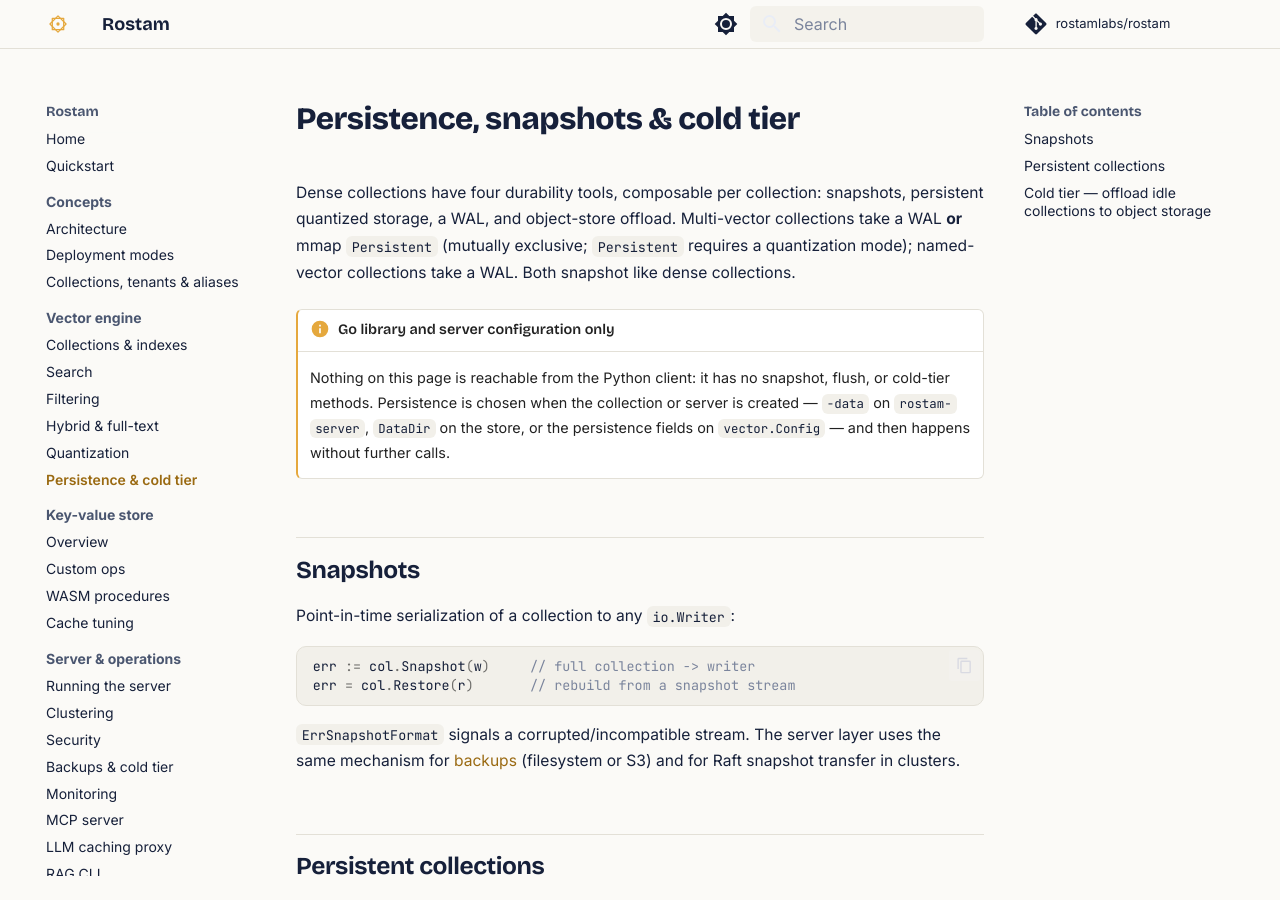
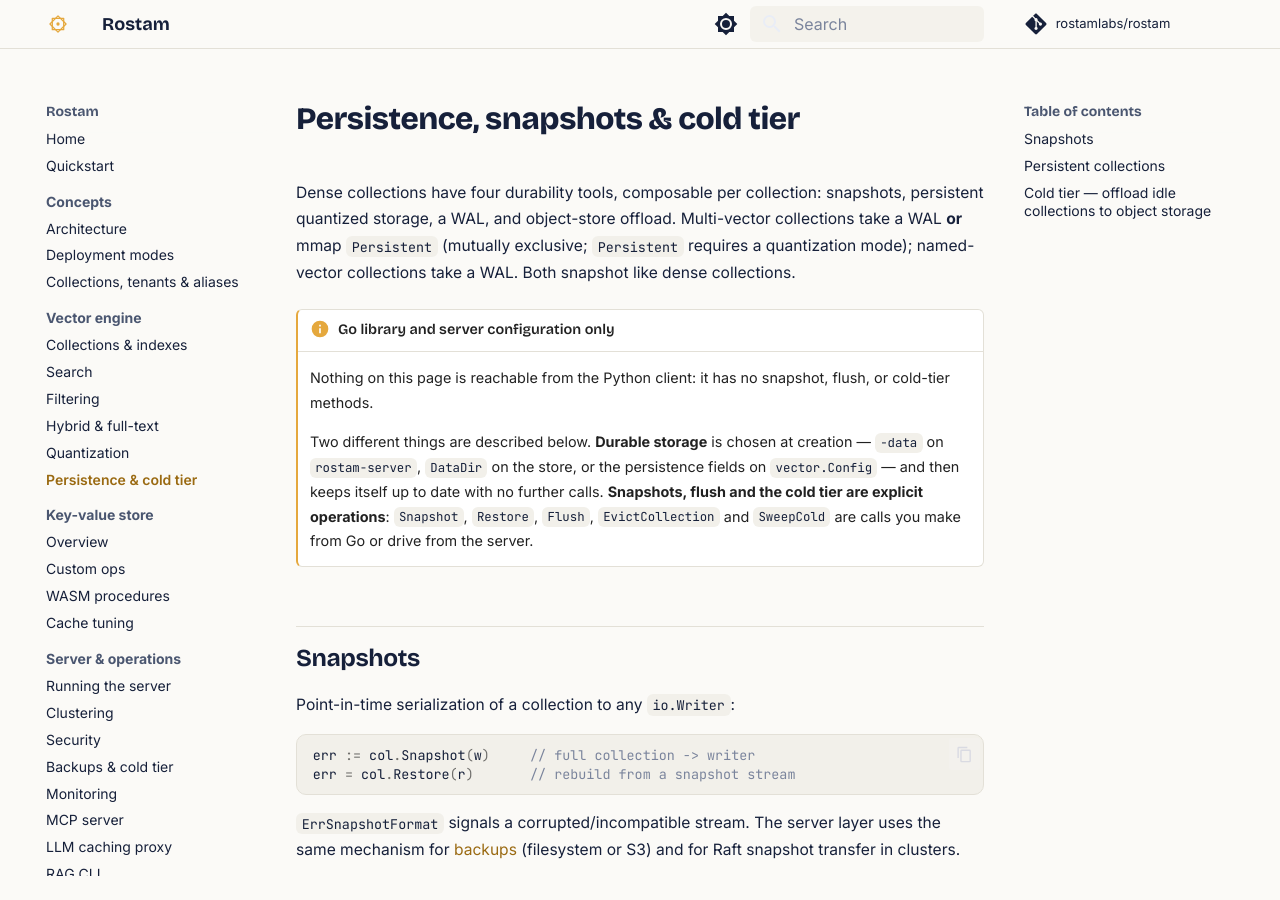
Before and after one commit to Keivan-S/rostam, an MkDocs documentation site: the page built from docs/vector/persistence.md, in a window 1280 px wide and 900 px high. Built offline with MkDocs 1.6.1 and Material for MkDocs 9.7.7, drawn with Linux system fonts in a browser that asks for light colours; comment, search, counter and statistics services are not loaded.

```diff
--- a/docs/vector/persistence.md
+++ b/docs/vector/persistence.md
@@ -9,10 +9,14 @@ take a WAL. Both snapshot like dense collections.
 !!! info "Go library and server configuration only"
 
     Nothing on this page is reachable from the Python client: it has no
-    snapshot, flush, or cold-tier methods. Persistence is chosen when the
-    collection or server is created — `-data` on `rostam-server`, `DataDir` on
-    the store, or the persistence fields on `vector.Config` — and then happens
-    without further calls.
+    snapshot, flush, or cold-tier methods.
+
+    Two different things are described below. **Durable storage** is chosen at
+    creation — `-data` on `rostam-server`, `DataDir` on the store, or the
+    persistence fields on `vector.Config` — and then keeps itself up to date
+    with no further calls. **Snapshots, flush and the cold tier are explicit
+    operations**: `Snapshot`, `Restore`, `Flush`, `EvictCollection` and
+    `SweepCold` are calls you make from Go or drive from the server.
 
 
 ## Snapshots
```
Also changed, not shown: docs/quickstart.md (+23 -5 lines), docs/vector/collections-and-indexes.md (+3 -2 lines), docs/vector/filtering.md (+2 -0 lines), docs/vector/search.md (+3 -0 lines).
